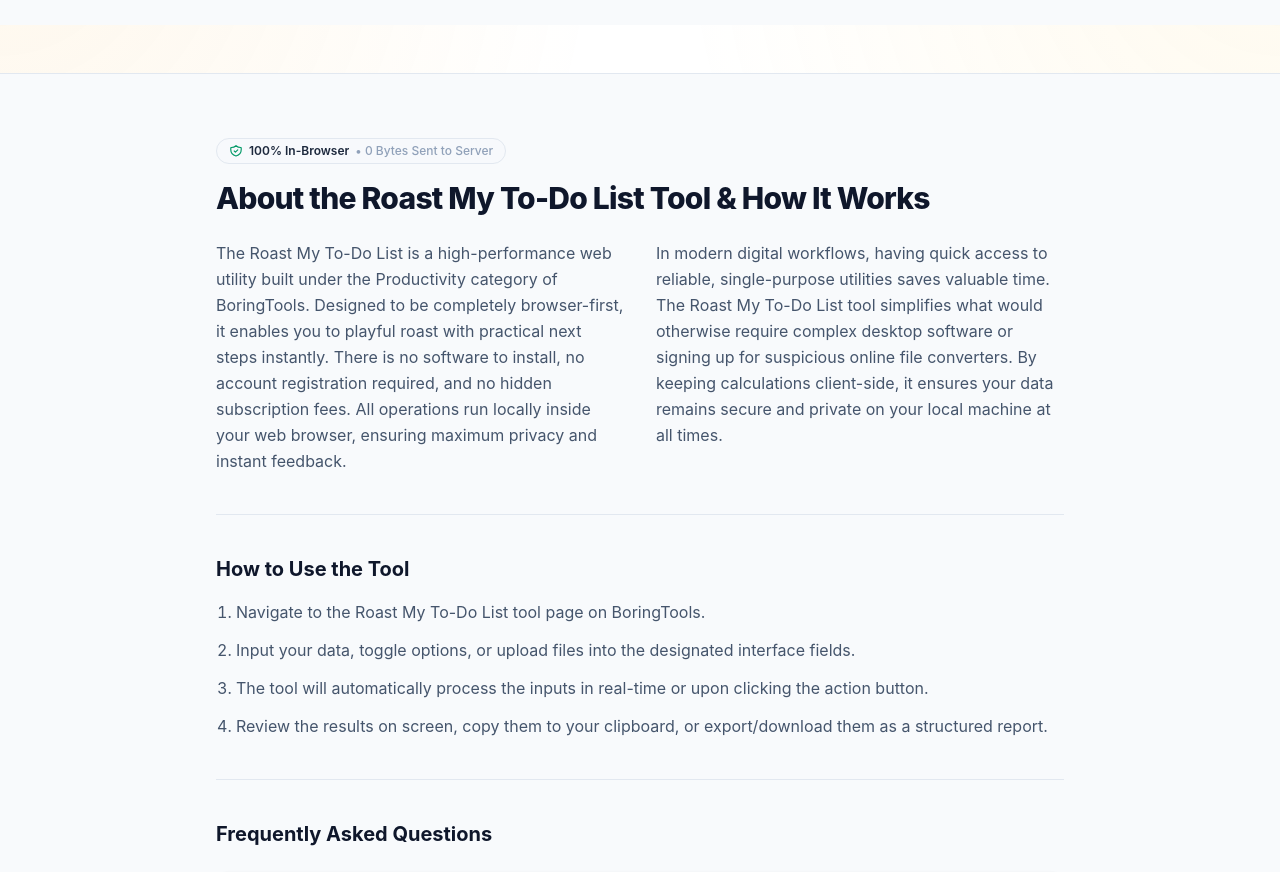
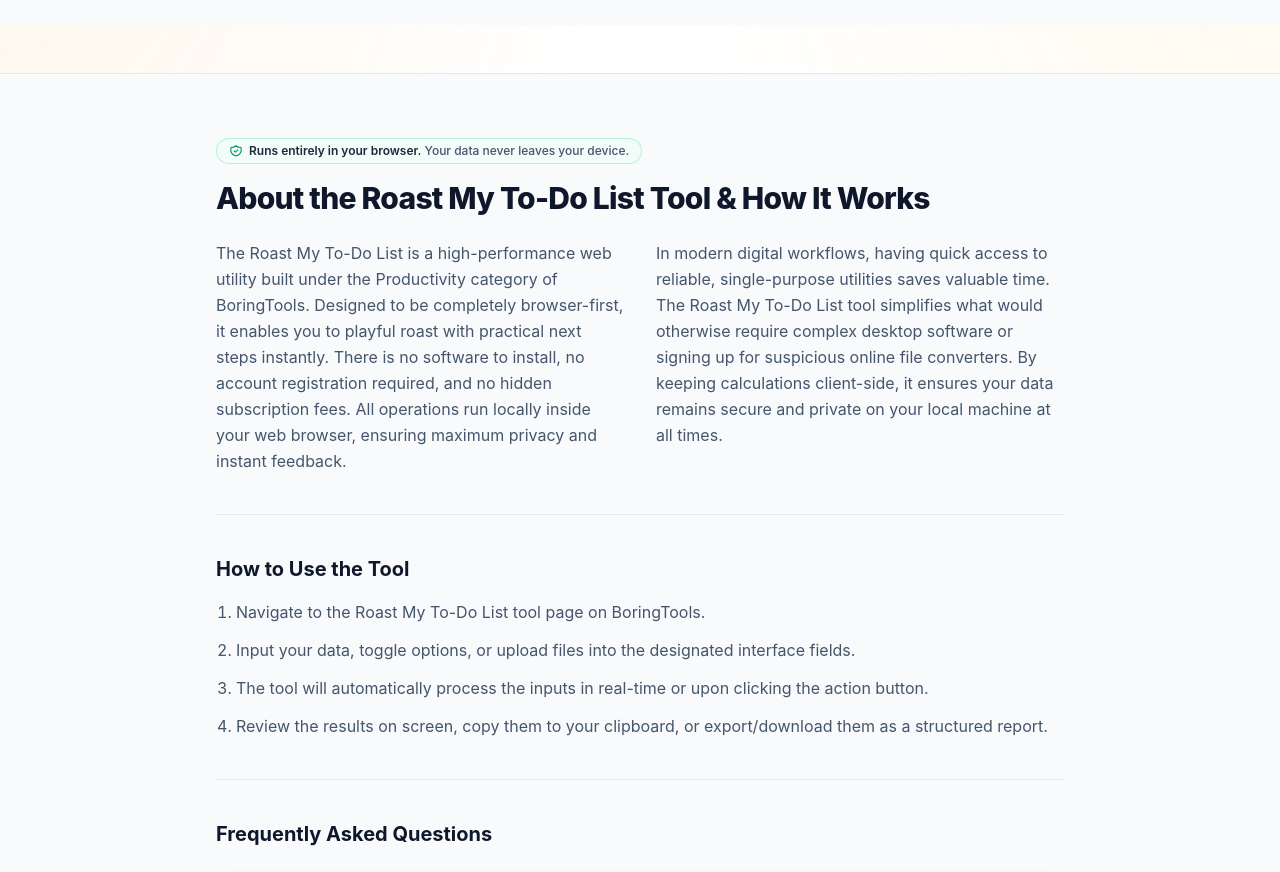
Before and after one commit to ius-sharma/boring-tools, a Next.js app: page /roast-my-todo-list in a window 1280 px wide. Shown: the part 880-1752 px from the top of the page. Built offline with nearby package versions, Linux system fonts and the light colour scheme; no server answers.

Commit message:
Something usefull changes

```diff
--- a/app/components/PrivacyTrustBadge.tsx
+++ b/app/components/PrivacyTrustBadge.tsx
@@ -5,24 +5,33 @@
 interface PrivacyTrustBadgeProps {
   className?: string;
   compact?: boolean;
+  align?: "left" | "right" | "center";
 }
 
 export default function PrivacyTrustBadge({
   className = "",
   compact = false,
+  align = "center",
 }: PrivacyTrustBadgeProps) {
   const [showDetails, setShowDetails] = useState(false);
+
+  const popoverPosition =
+    align === "right"
+      ? "right-0"
+      : align === "left"
+      ? "left-0"
+      : "left-1/2 -translate-x-1/2";
 
   return (
     <div className={`relative inline-block ${className}`}>
       <button
         type="button"
         onClick={() => setShowDetails(!showDetails)}
-        className="inline-flex items-center gap-1.5 px-3 py-1 rounded-full border border-slate-200 bg-slate-50/90 hover:bg-slate-100 text-xs font-medium text-slate-600 transition cursor-pointer"
-        title="Click to learn how BoringTools protects your privacy"
+        className="inline-flex items-center gap-1.5 px-2.5 sm:px-3 py-1 rounded-full border border-emerald-200/80 bg-emerald-50/50 hover:bg-emerald-50 text-xs font-medium text-slate-700 transition cursor-pointer group"
+        title="Runs entirely in your browser. Your data never leaves your device."
       >
         <svg
-          className="w-3.5 h-3.5 text-emerald-600"
+          className="w-3.5 h-3.5 text-emerald-600 shrink-0"
           fill="none"
           stroke="currentColor"
           viewBox="0 0 24 24"
@@ -34,8 +43,17 @@
             d="M9 12l2 2 4-4m5.618-4.016A11.955 11.955 0 0112 2.944a11.955 11.955 0 01-8.618 3.04A12.02 12.02 0 003 9c0 5.591 3.824 10.29 9 11.622 5.176-1.332 9-6.03 9-11.622 0-1.042-.133-2.052-.382-3.016z"
           />
         </svg>
-        <span className="font-semibold text-slate-800">100% In-Browser</span>
-        {!compact && <span className="text-slate-400">• 0 Bytes Sent to Server</span>}
+        {compact ? (
+          <span className="text-[11px] sm:text-xs">
+            <span className="font-semibold text-slate-800">Runs in browser</span>
+            <span className="hidden sm:inline text-slate-500"> · Data stays on device</span>
+          </span>
+        ) : (
+          <span className="text-[11px] sm:text-xs text-left">
+            <span className="font-semibold text-slate-800">Runs entirely in your browser.</span>{" "}
+            <span className="text-slate-600 hidden sm:inline">Your data never leaves your device.</span>
+          </span>
+        )}
       </button>
 
       {showDetails && (
@@ -44,7 +62,7 @@
             className="fixed inset-0 z-40"
             onClick={() => setShowDetails(false)}
           />
-          <div className="absolute left-1/2 -translate-x-1/2 mt-2 w-72 sm:w-80 p-4 bg-white rounded-xl border border-slate-200 shadow-xl z-50 text-left text-xs space-y-2 animate-fade-in">
+          <div className={`absolute ${popoverPosition} mt-2 w-72 sm:w-80 p-4 bg-white rounded-xl border border-slate-200 shadow-xl z-50 text-left text-xs space-y-2 animate-fade-in`}>
             <div className="flex items-center justify-between font-bold text-slate-900 border-b border-slate-100 pb-2">
               <span className="flex items-center gap-1.5 text-emerald-700">
                 <svg className="w-4 h-4 text-emerald-600" fill="currentColor" viewBox="0 0 20 20">
```
